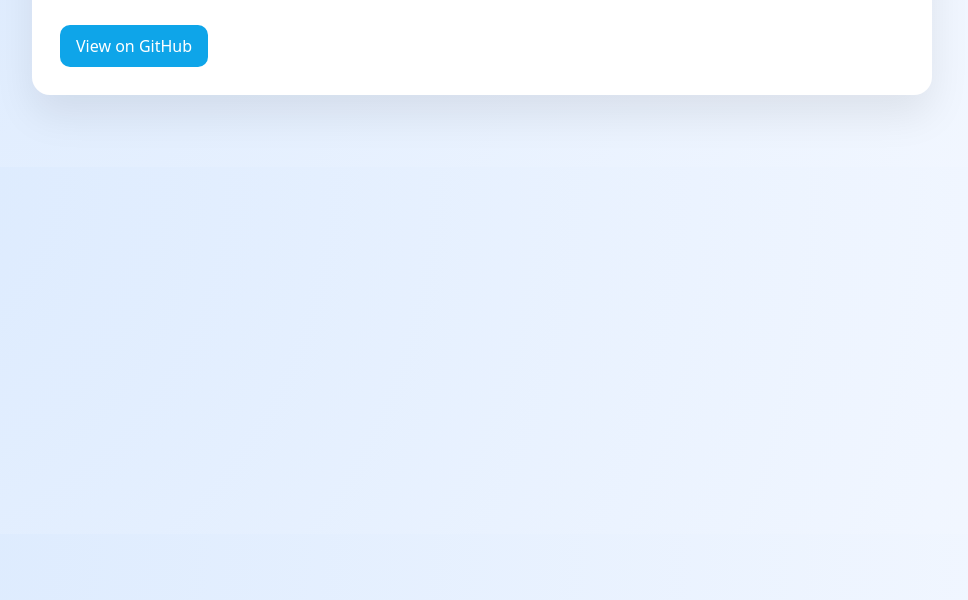
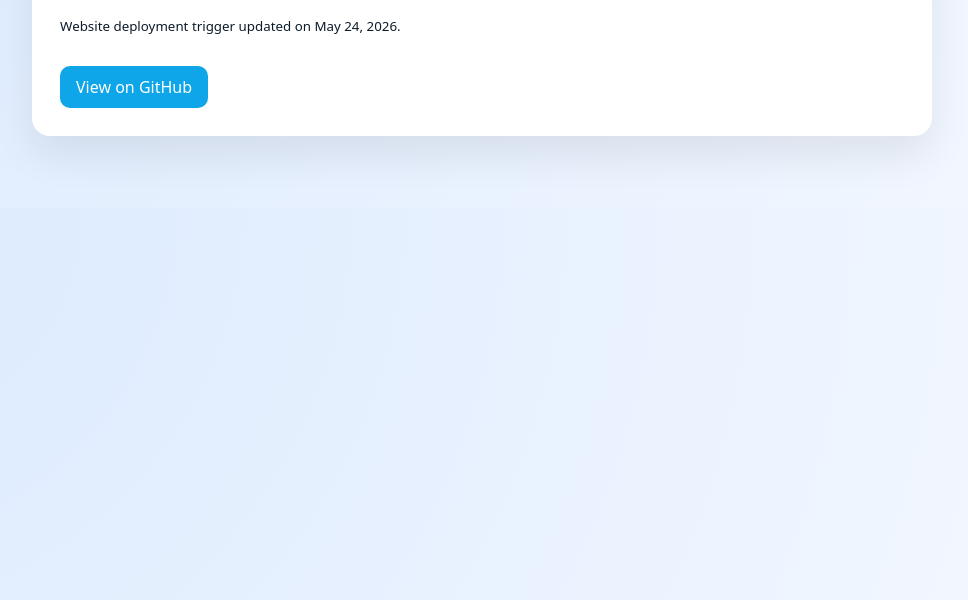
Before and after one commit to chetanbasuray/doc-sync-check, a website: page website/index.html in a window 1280 px wide. Shown: the part 200-800 px from the top of the page, without its empty margins (158-1126 px from the left). Drawn offline with Linux system fonts and the light colour scheme.

Commit message:
chore(website): trigger github pages deployment

```diff
--- a/website/index.html
+++ b/website/index.html
@@ -19,6 +19,7 @@
     <section class="hero">
       <h1>doc-sync-check</h1>
       <p>Keep code signatures and docs in sync with drift detection, coverage reports, caching, and CI-ready integrations.</p>
+      <p><small>Website deployment trigger updated on May 24, 2026.</small></p>
       <a class="cta" href="https://github.com/chetanbasuray/doc-sync-check">View on GitHub</a>
     </section>
   </main>
```
